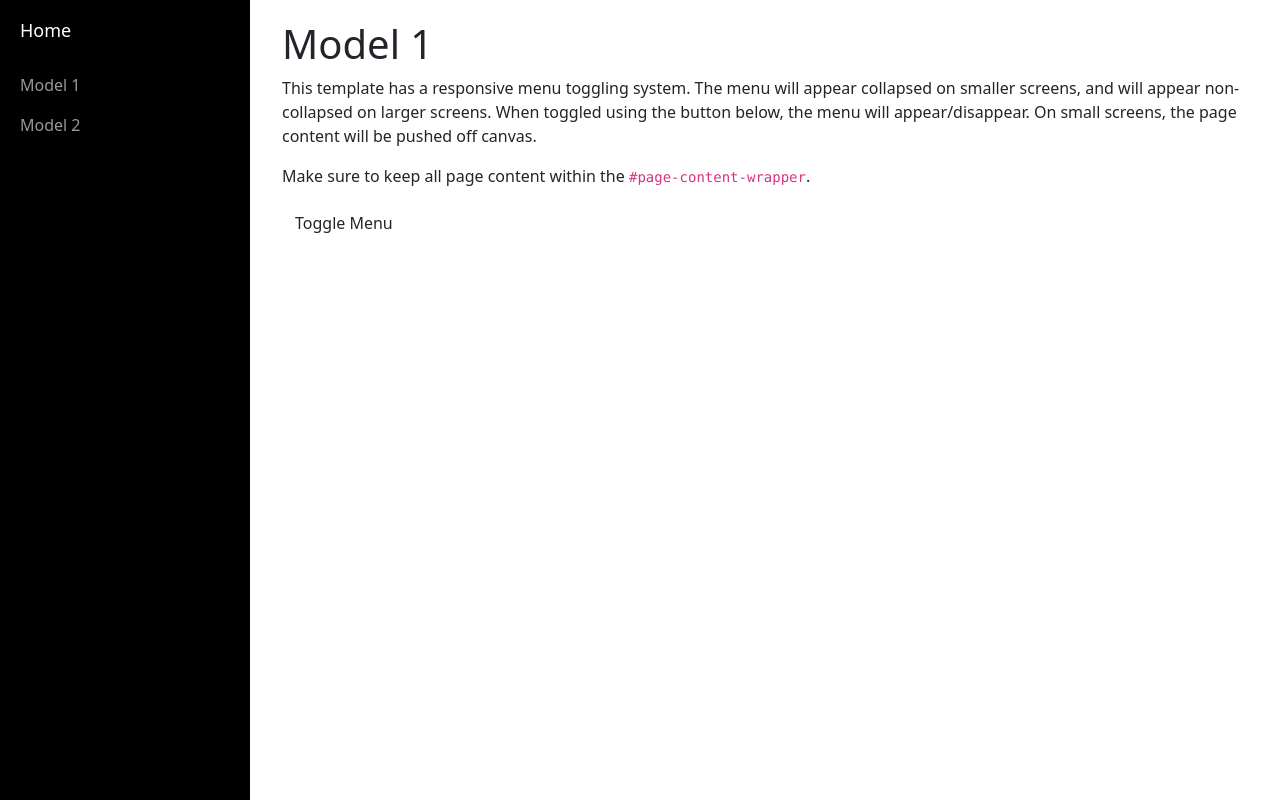
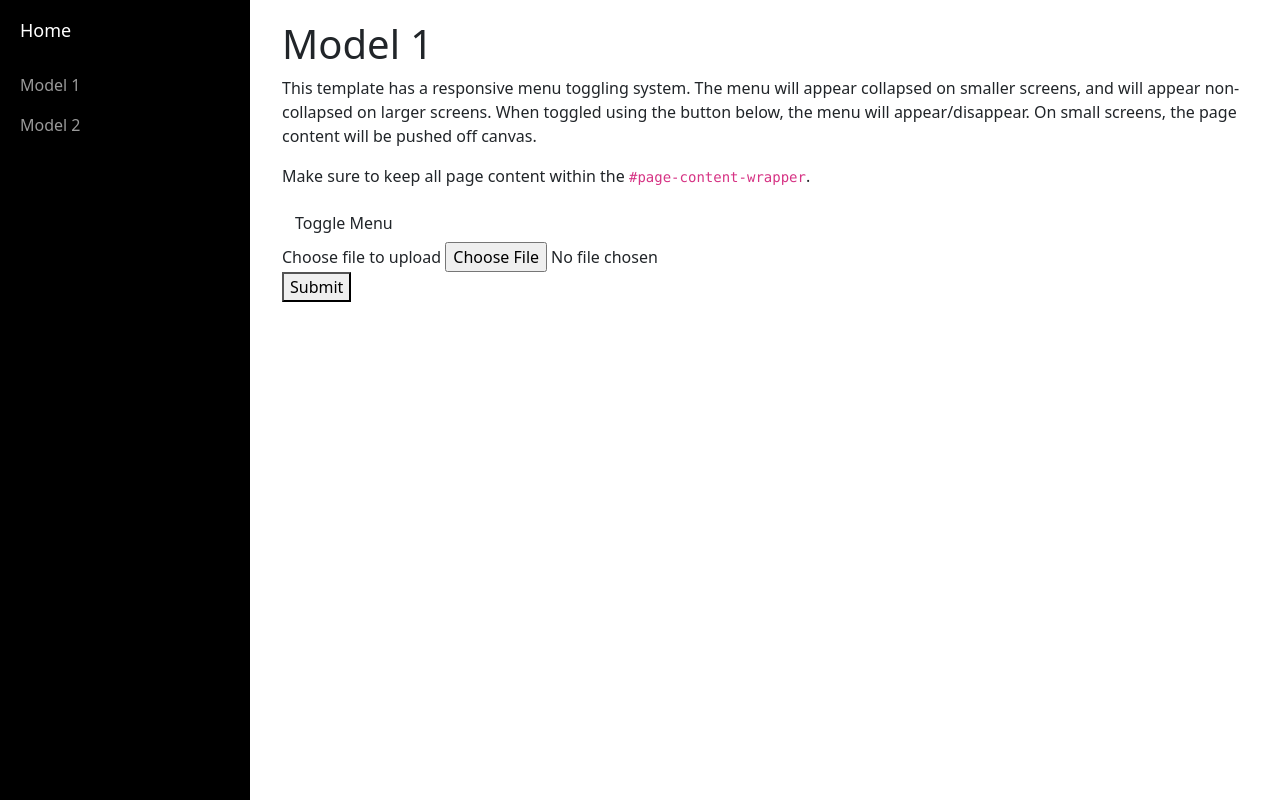
Before and after one commit to SokratisKouvaras/my-first-ML-app, a Flask app: page /model1 in a window 1280 px wide. Run offline with Flask 2, Linux system fonts and the light colour scheme; some libraries are stand-ins or nearby versions.

Commit message:
set the uploading

```diff
--- a/app/app.py
+++ b/app/app.py
@@ -1,39 +1,49 @@
-from flask import Flask,Response,render_template,request
+from flask import Flask, Response, render_template, request, make_response
 from static import *
 import os
-app = Flask(__name__, template_folder="templates",static_folder="static")
+
+app = Flask(__name__, template_folder="templates", static_folder="static")
 app.debug = False
 
-@app.route('/', methods=['GET'])
-@app.route('/home', methods=['GET'])
-@app.route('/index', methods=['GET'])
+
+@app.route("/", methods=["GET"])
+@app.route("/home", methods=["GET"])
+@app.route("/index", methods=["GET"])
 def home(name=None):
-    return render_template('index.html', name=name)
+    return render_template("index.html", name=name)
 
-@app.route('/model1', methods=['GET'])
+
+@app.route("/model1", methods=["GET"])
 def model1(name=None):
-    return render_template('model1.html', name=name)
+    return render_template("model1.html", name=name)
 
-@app.route("/model1/download", methods=['GET'])
+
+@app.route("/model1/download", methods=["GET"])
 def getPredictionsCSV():
     # with open("outputs/Adjacency.csv") as fp:
     #     csv = fp.read()
-    csv = '1,2,3\n4,5,6\n'
+    csv = "1,2,3\n4,5,6\n"
     return Response(
         csv,
         mimetype="text/csv",
-        headers={"Content-disposition":
-                 "attachment; filename=predictions.csv"})
+        headers={"Content-disposition": "attachment; filename=predictions.csv"},
+    )
 
-@app.route('/model1/upload', methods=['POST'])
+
+@app.route("/model1/upload", methods=["GET", "POST"])
 def uploadmodel1():
-    uploaded_file = request.files['file']
-    if uploaded_file.filename != '':
-        filepath = os.path.join('static/files',uploaded_file.filename)
-        uploaded_file.save(filepath)
-        print('FILE SAVED')
-        return()
+    try:
+        uploaded_file = request.files["file"]
+        if uploaded_file.filename != "":
+            filepath = os.path.join("static/files", uploaded_file.filename)
+            uploaded_file.save(filepath)
+            print("FILE SAVED")
+            return Response(status=200)
+    except:
+        resp = make_response(render_template("error.html"), 404)
+        return resp
 
-@app.route('/model2', methods=['GET','POST'])
+
+@app.route("/model2", methods=["GET", "POST"])
 def model2(name=None):
-    return render_template('model2.html', name=name)
+    return render_template("model2.html", name=name)
--- a/app/templates/macros.html
+++ b/app/templates/macros.html
@@ -31,6 +31,7 @@
 {% endmacro %}
 
 {% macro head(title) %}
+
 <head>
     <link rel="stylesheet" type="text/css" href="{{ url_for('static',filename='styles/style.css') }}">
     <meta charset="utf-8">
@@ -41,3 +42,15 @@
         integrity="sha384-0evHe/X+R7YkIZDRvuzKMRqM+OrBnVFBL6DOitfPri4tjfHxaWutUpFmBp4vmVor" crossorigin="anonymous">
 </head>
 {% endmacro %}
+
+{% macro upload(endpoint) %}
+<form action={{endpoint}} method="post" enctype="multipart/form-data">
+    <div>
+        <label for="file">Choose file to upload</label>
+        <input type="file" id="file" name="file" accept=".csv">
+    </div>
+    <div>
+        <button>Submit</button>
+    </div>
+</form>
+{% endmacro %}
--- a/app/templates/model1.html
+++ b/app/templates/model1.html
@@ -1,5 +1,5 @@
 <!-- Import reuseable components -->
-{% from 'macros.html' import sidebar,scripts,head %}
+{% from 'macros.html' import sidebar,scripts,head,upload %}
 <!doctype html>
 <html lang="en">
 
@@ -21,6 +21,9 @@
               appear/disappear. On small screens, the page content will be pushed off canvas.</p>
             <p>Make sure to keep all page content within the <code>#page-content-wrapper</code>.</p>
             <a href="#menu-toggle" class="btn btn-default" id="menu-toggle">Toggle Menu</a>
+
+            {{ upload(endpoint = "model1/upload") }}
+
           </div>
         </div>
       </div>
```
Also changed, not shown: app/templates/error.html (added, +13 -0 lines), app/static/files/test.csv (deleted).
